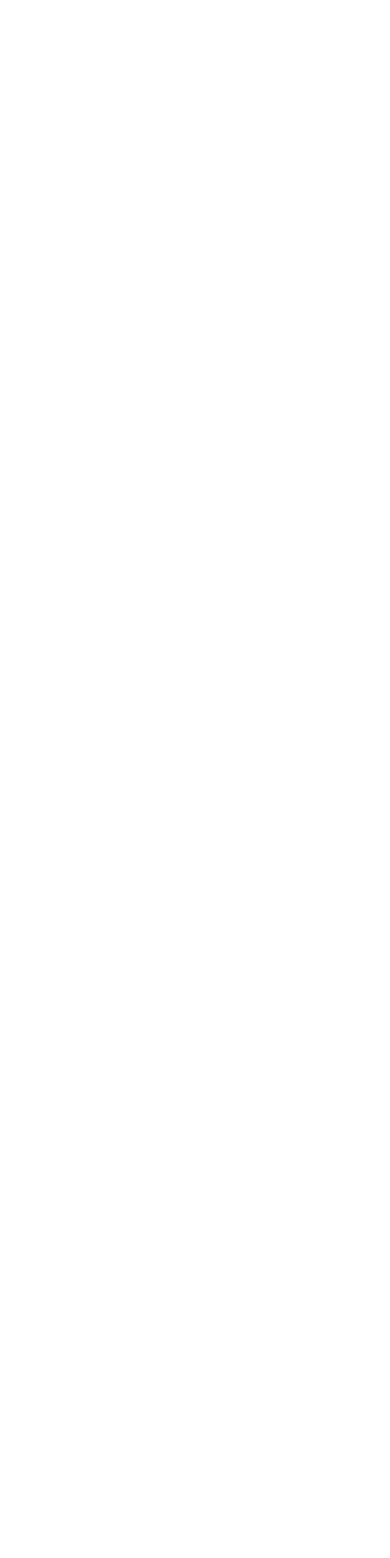
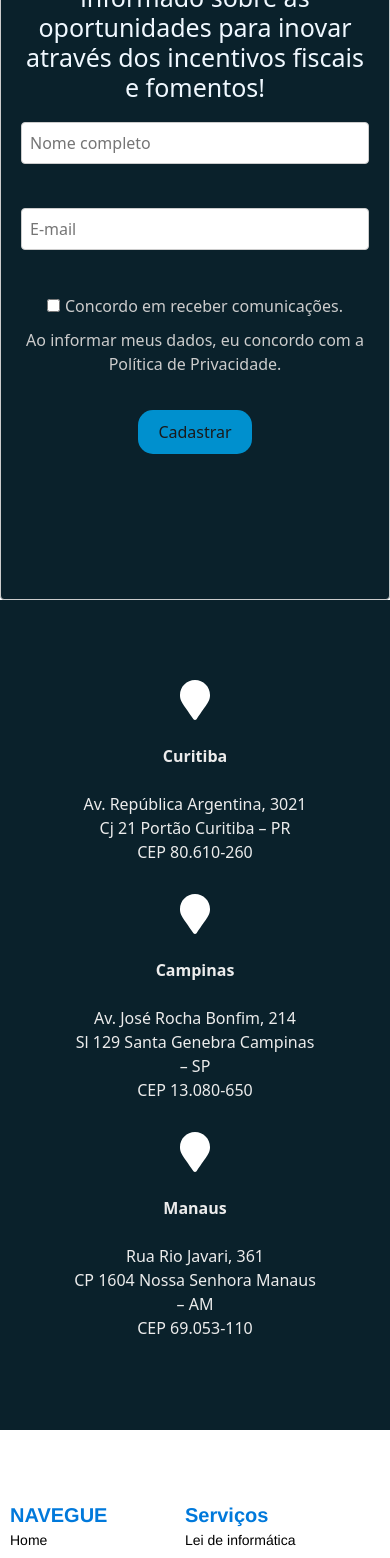
Before and after one commit to Marcos-Gabriell/Projeto-web-react, a React (Create React App) app: page /clientes in a window 390 px wide. Before the commit this address had no page. Shown: the part 160-1718 px from the top of the page. Before the commit the page ends 844 px from the top, so only its background shows below. Built offline with nearby package versions, Linux system fonts and the light colour scheme.

Commit message:
teste do resposivo da img 3

```diff
--- a/src/App.js
+++ b/src/App.js
@@ -8,7 +8,7 @@ import CaptaçãodeRecursos from './CaptaçãodeRecursos';
 import Fianme from './paginafiname.js';
 import Consultoriaparauniversidade from './consultoriaparauniversidade.js';
 import PaginaLeidainformatica from './leidainformatica.js';
-
+import Paginaclientes from './paginaclientes.js';
 
 
 const App = () => {
@@ -24,6 +24,7 @@ const App = () => {
           <Route path="/finame" element={<Fianme  />} />
           <Route path="/consultoria-para-icts-e-universidades" element={<Consultoriaparauniversidade  />} />
           <Route path="/Lei-da-informatica" element={<PaginaLeidainformatica  />} />
+          <Route path="/clientes" element={<Paginaclientes  />} />
         </Routes>
       </div>
     </Router>
--- a/src/Navbar.js
+++ b/src/Navbar.js
@@ -74,9 +74,9 @@ const Navbar = () => {
               </ul>
             </li>
             <li className="nav-item">
-              <a className="nav-link" href="#">
+              <Link className="nav-link" to="/clientes">
                 CLIENTES
-              </a>
+              </Link>
             </li>
             <li className="nav-item">
               <a className="nav-link" href="#">
--- a/src/asigplani.css
+++ b/src/asigplani.css
@@ -89,8 +89,8 @@
 
 @media (max-width: 767px) {
   .image-container4 img {
-    padding: 45px;
-    max-width: 55vh; /* Reduz a largura máxima para ocupar todo o espaço disponível */
+    padding: 100px;
+    max-width: 75vh; /* Reduz a largura máxima para ocupar todo o espaço disponível */
     height: auto; /* Ajusta a altura proporcionalmente */
   }
 }
--- /dev/null
+++ b/src/paginaclientes.js
@@ -0,0 +1,23 @@
+import React from 'react';
+import './paginaclientes.css';
+import MyCadastro from './MyCadastro';
+import End from './End';
+import Myrodape from './Myrodape';
+//import logoImg from './img/infor.png';
+//import logoImg1 from './img/img1.png';
+
+
+function paginaclientes() {
+  return (
+    <div>
+
+
+
+    <MyCadastro />
+    <End />
+    <Myrodape />
+   </div>
+  );
+}
+
+export default paginaclientes;
```
Also changed, not shown: src/paginaclientes.css (added).
